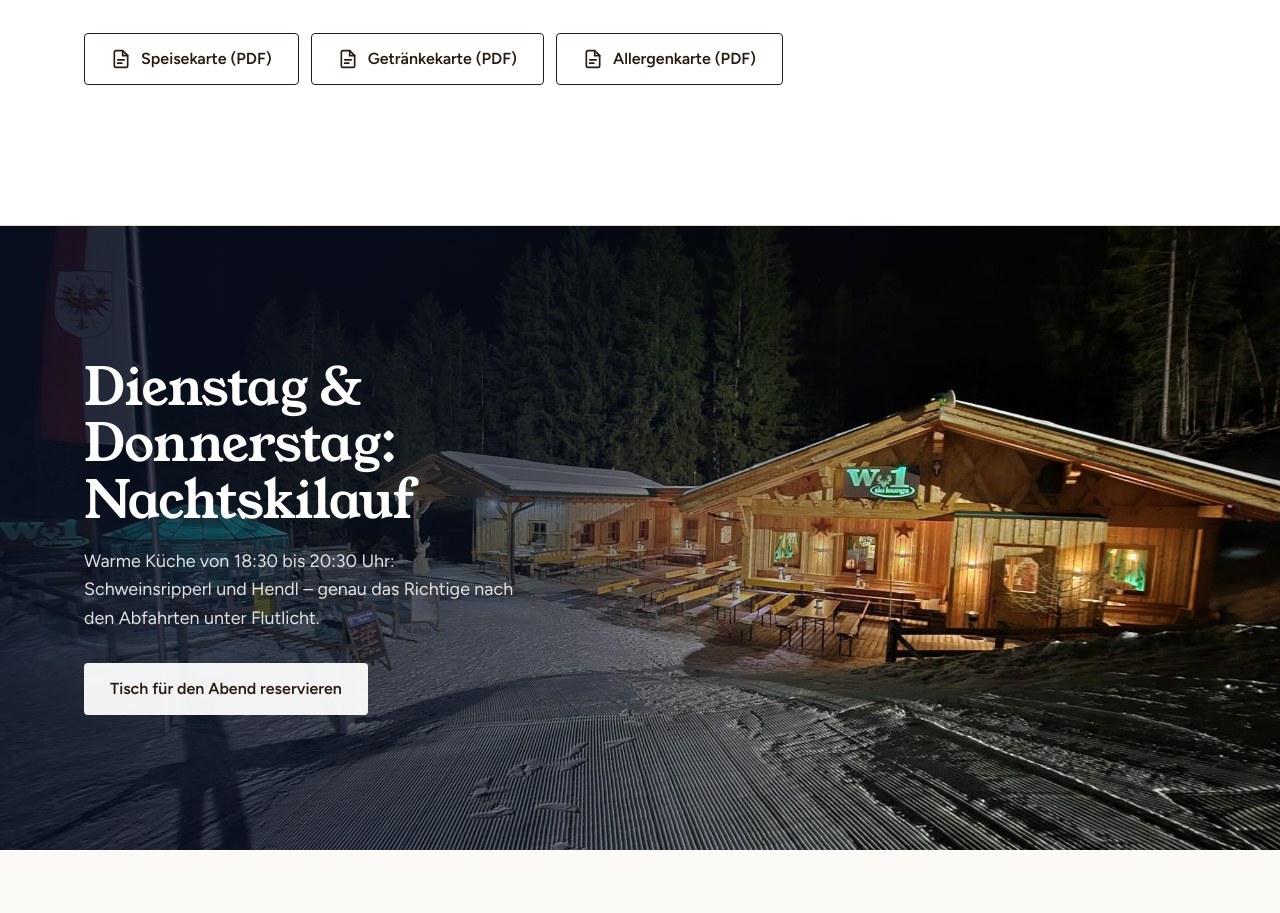
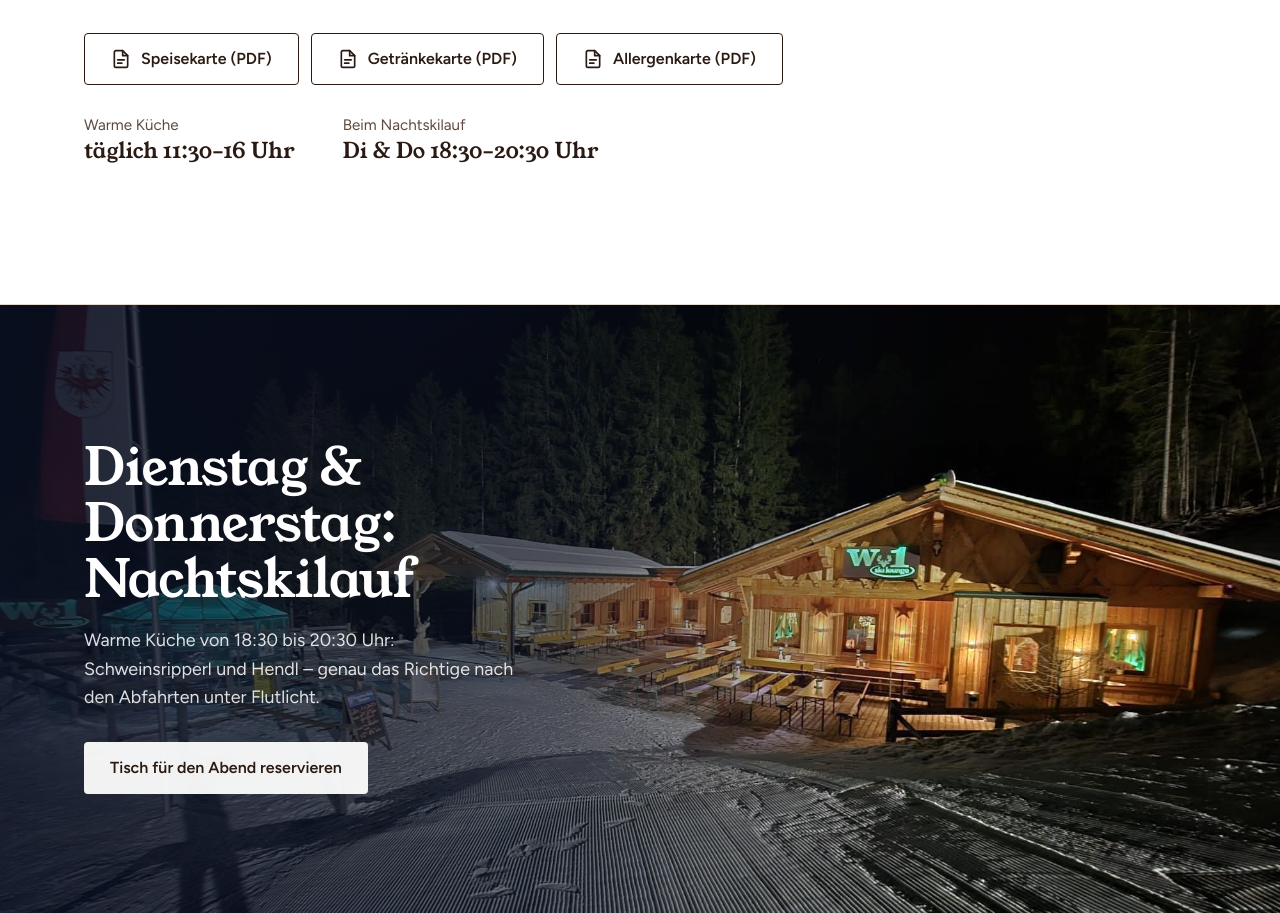
Before and after one commit to SchmidAlexander/w1-website, a plain HTML site: page w1-website/index.html in a window 1280 px wide. Shown: the part 2367-3280 px from the top of the page. Drawn offline with Linux system fonts and the light colour scheme.

Commit message:
Add files via upload

```diff
--- a/w1-website/index.html
+++ b/w1-website/index.html
@@ -177,6 +177,9 @@
     .menu-head { display: flex; justify-content: space-between; align-items: end; gap: 32px; flex-wrap: wrap; }
     .menu-head p { color: var(--ink-2); max-width: 46ch; margin-top: 14px;  text-wrap: pretty; }
     .menu-cards { list-style: none; display: flex; flex-wrap: wrap; gap: 12px; margin-top: 36px; }
+    .kitchen { display: flex; flex-wrap: wrap; gap: 12px 48px; margin-top: 28px; }
+    .kitchen dt { font-size: .95rem; color: var(--ink-2); }
+    .kitchen dd { font-family: var(--serif); font-size: 1.35rem; line-height: 1.25; }
 
     /* ── Abend-Band ── */
     .evening { position: relative; color: #fff; background: var(--night); overflow: hidden; }
@@ -481,6 +484,10 @@
             </a>
           </li>
         </ul>
+        <dl class="kitchen">
+          <div><dt>Warme Küche</dt><dd>täglich 11:30–16 Uhr</dd></div>
+          <div><dt>Beim Nachtskilauf</dt><dd>Di &amp; Do 18:30–20:30 Uhr</dd></div>
+        </dl>
       </div>
     </section>
 
```
